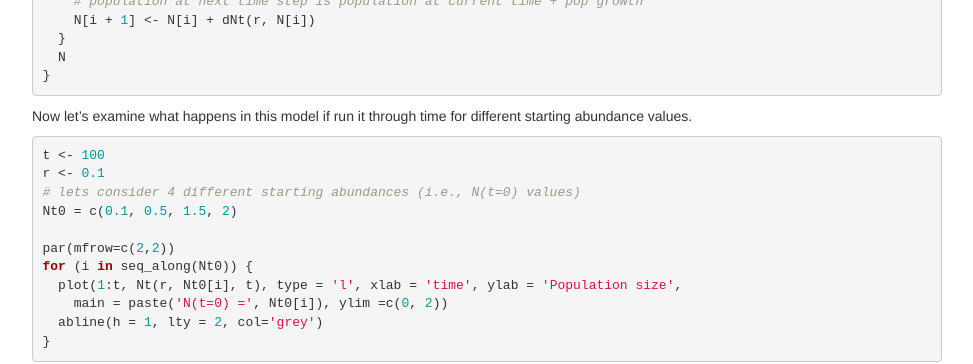
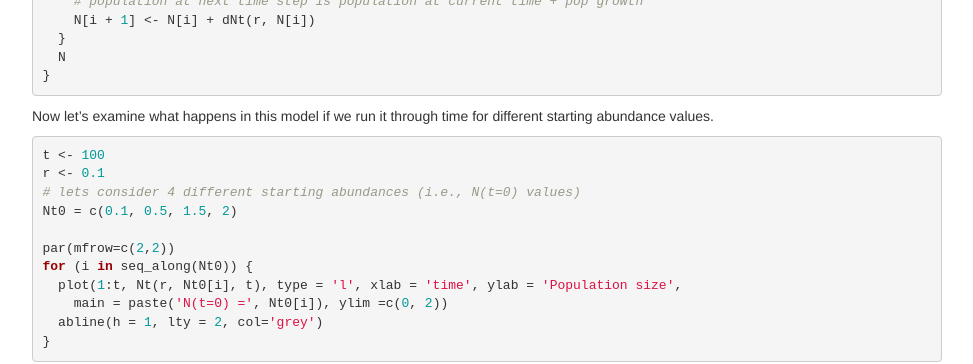
Before and after one commit to dmcglinn/quant_methods, a Jekyll site: the page lessons/simulations.html, which Jekyll copies as it is, in a window 1280 px wide and 900 px high, scrolled down 674 px. Shown: the part 152-516 px from the top of the window, without its empty margins (153-1126 px from the left). Built offline with Jekyll 4.4.1, drawn with Linux system fonts in a browser that asks for light colours; formulas are drawn with MathJax 3.

````diff
--- a/lessons/simulations.Rmd
+++ b/lessons/simulations.Rmd
@@ -60,7 +60,7 @@ Nt <- function(r, N, t) {
 }
 ```
 
-Now let's examine what happens in this model if run it through time for
+Now let's examine what happens in this model if we run it through time for
 different starting abundance values.
 
 ```{r}
--- a/lessons/simulations.html
+++ b/lessons/simulations.html
@@ -207,7 +207,7 @@ Nt &lt;- function(r, N, t) {
   }
   N
 }</code></pre>
-<p>Now let’s examine what happens in this model if run it through time for different starting abundance values.</p>
+<p>Now let’s examine what happens in this model if we run it through time for different starting abundance values.</p>
 <pre class="r"><code>t &lt;- 100
 r &lt;- 0.1
 # lets consider 4 different starting abundances (i.e., N(t=0) values)
````
Also changed, not shown: lessons.md (+1 -0 lines).
